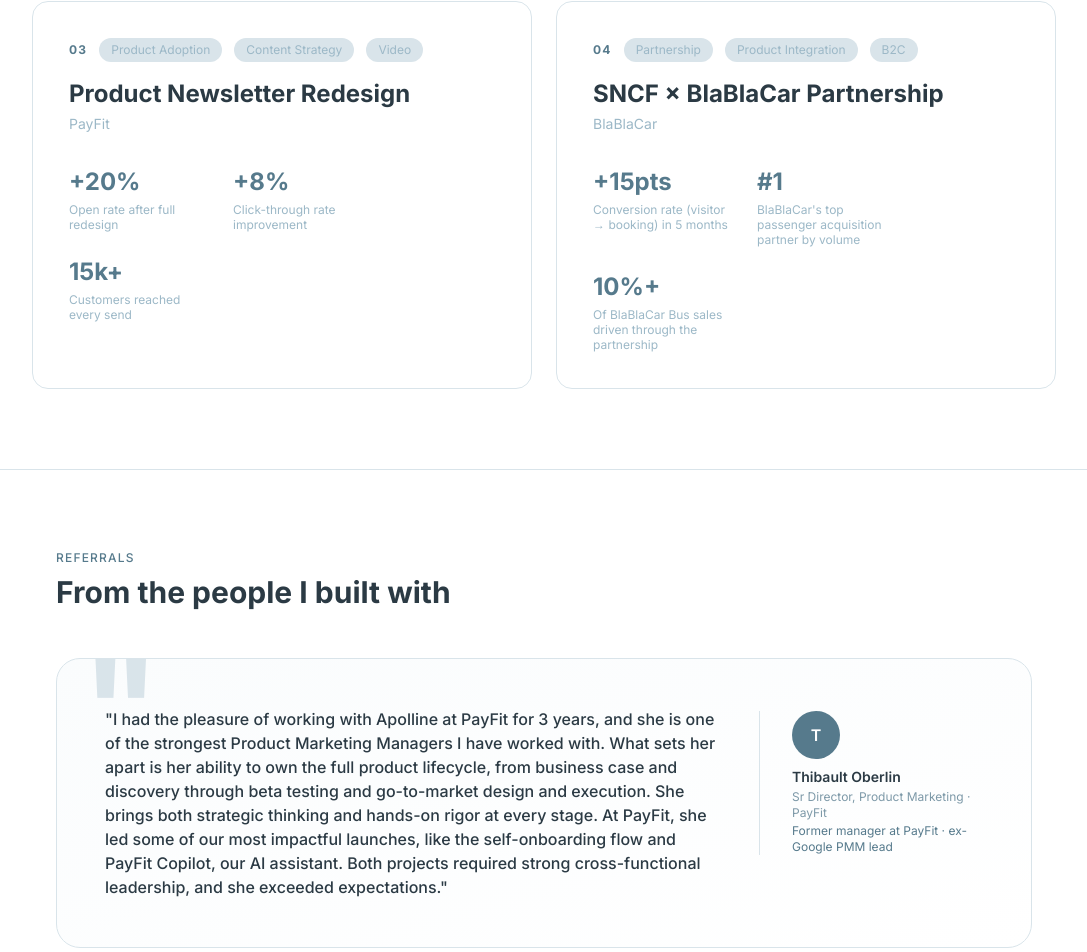
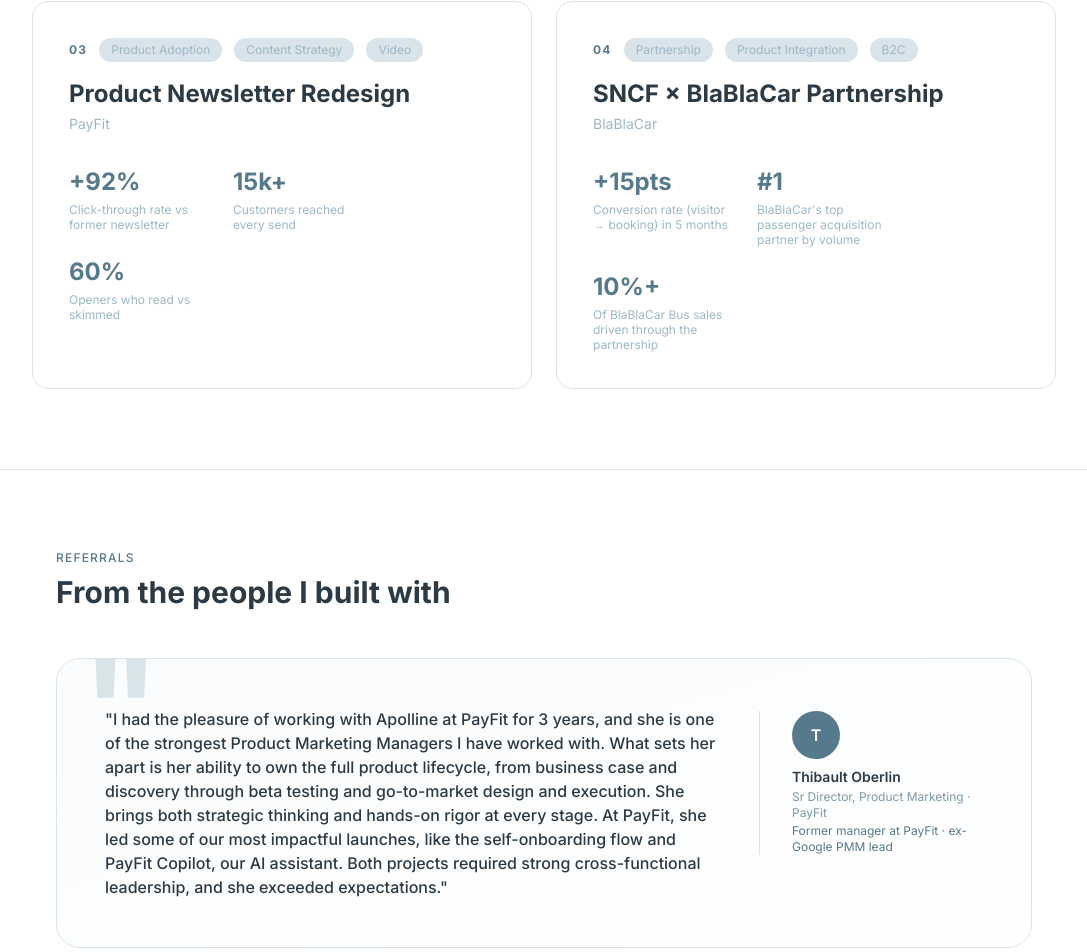
Before and after one commit to ApollineAurenche/portfolio-site, a React (Vite) app: page / in a window 1280 px wide. Shown: the part 2907-3859 px from the top of the page, without its empty margins (96-1183 px from the left). Built offline with nearby package versions, Linux system fonts and the light colour scheme.

Commit message:
Update newsletter metrics, add API usage stat at end of artifact

```diff
--- a/src/App.jsx
+++ b/src/App.jsx
@@ -83,9 +83,9 @@ const caseStudies = [
       'Most product newsletters are feature lists nobody reads. We rebuilt this one from scratch - new format, new face: mine, presenting updates via video every send.',
     artifactLabel: 'Editorial strategy framework',
     outcomes: [
-      { metric: '+20%', label: 'Open rate after full redesign' },
-      { metric: '+8%', label: 'Click-through rate improvement' },
+      { metric: '+92%', label: 'Click-through rate vs former newsletter' },
       { metric: '15k+', label: 'Customers reached every send' },
+      { metric: '60%', label: 'Openers who read vs skimmed' },
     ],
   },
   {
--- a/src/pages/NewsletterPage.jsx
+++ b/src/pages/NewsletterPage.jsx
@@ -2,9 +2,9 @@ import { Link } from 'react-router-dom'
 import CaseStudyNav from '../components/CaseStudyNav.jsx'
 
 const outcomes = [
-  { metric: '+20%', label: 'Open rate after full redesign' },
-  { metric: '+8%', label: 'Click-through rate improvement' },
+  { metric: '+92%', label: 'Click-through rate vs former newsletter' },
   { metric: '15k+', label: 'Customers reached every send' },
+  { metric: '60%', label: 'Openers who read vs skimmed' },
 ]
 
 const beforeAfter = [
@@ -336,6 +336,21 @@ export default function NewsletterPage() {
         </div>
       </section>
 
+      {/* API usage stat */}
+      <section className="pb-12 px-6">
+        <div className="max-w-5xl mx-auto">
+          <div className="bg-stone-50 border border-stone-100 rounded-2xl px-8 py-6 flex items-center gap-8">
+            <div className="flex-shrink-0">
+              <div className="text-4xl font-bold text-teal-600">×2</div>
+              <div className="text-xs text-stone-400 mt-1 leading-snug max-w-[140px]">API usage the month of the newsletter send</div>
+            </div>
+            <p className="text-sm text-stone-500 leading-relaxed border-l border-stone-200 pl-8">
+              Beyond opens and clicks — the September edition drove a <span className="font-medium text-stone-700">doubling of API calls</span> (7.2k in September), showing that the right content at the right moment directly translates into product usage.
+            </p>
+          </div>
+        </div>
+      </section>
+
       {/* Conclusion - Key Insight + proof */}
       <section className="py-8 md:py-10 px-6 bg-stone-900">
         <div className="max-w-5xl mx-auto">
```
Also changed, not shown: vite.config.js.timestamp-1781624814398-cd485b2311cd9.mjs (added, +10 -0 lines).
